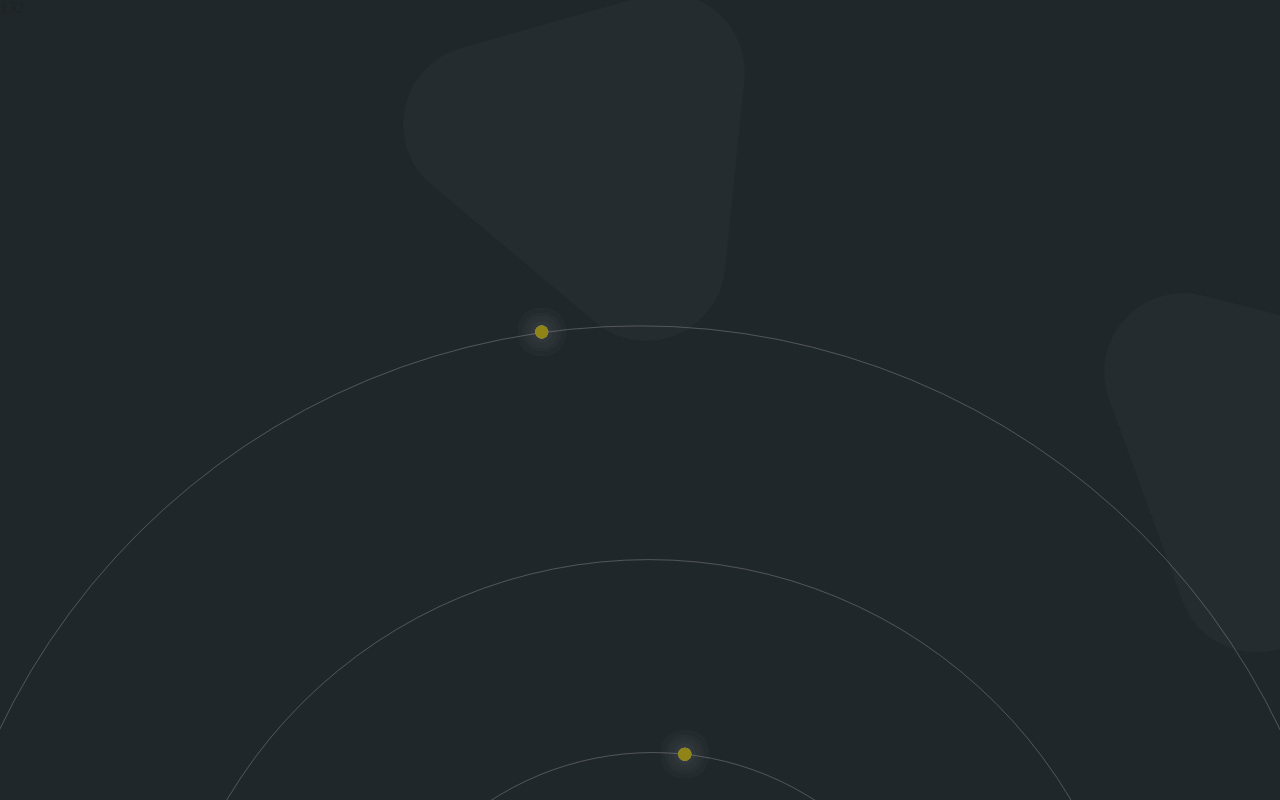
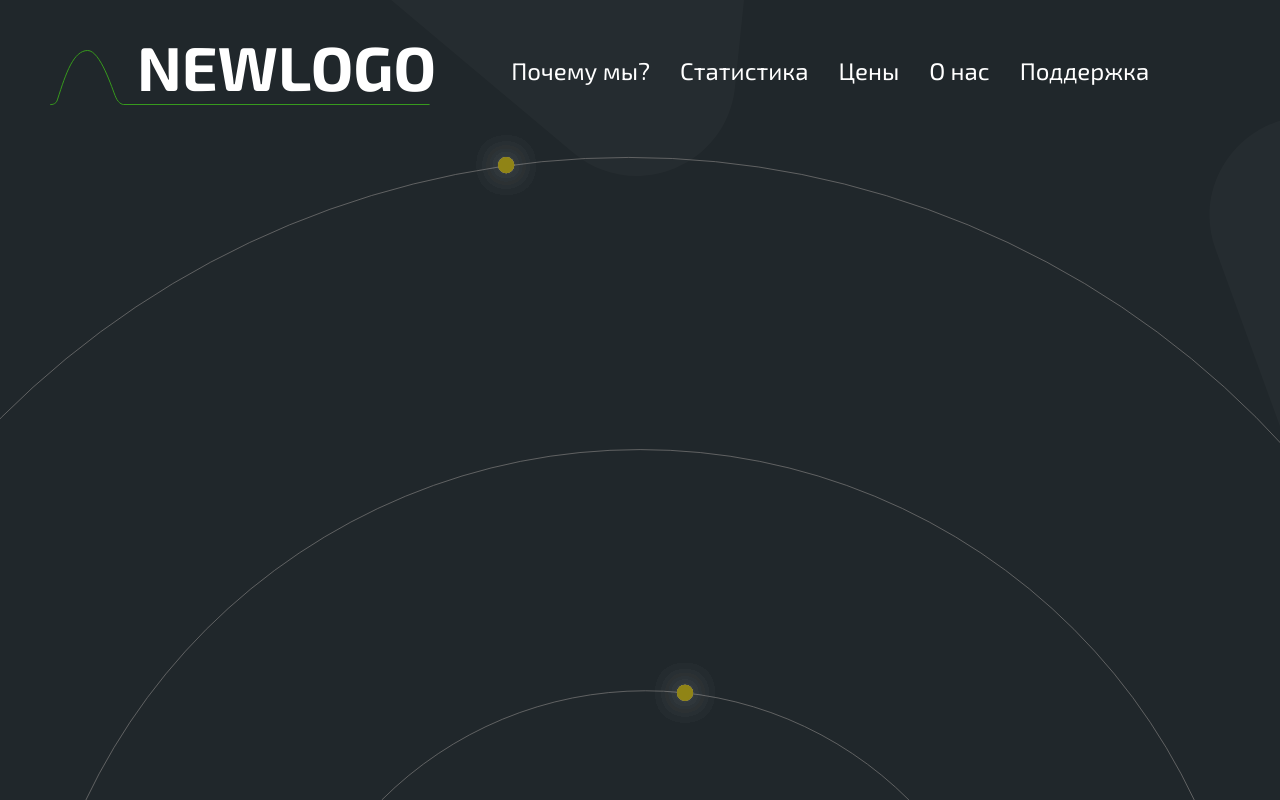
Before and after one commit to Gogabok/Invest-Project, a Vue app in the folder home-page/: page / in a window 1280 px wide. Built offline with nearby package versions, Linux system fonts and the light colour scheme.

Commit message:
компонент навигации и логотип

```diff
--- a/home-page/public/index.html
+++ b/home-page/public/index.html
@@ -6,6 +6,9 @@
     <meta name="viewport" content="width=device-width,initial-scale=1.0">
     <link rel="icon" href="<%= BASE_URL %>favicon.ico">
     <link rel="stylesheet" href="style.css">
+    <link
+      href="https://fonts.googleapis.com/css?family=Exo+2:100,200,300,400,500,600,700,800,900&display=swap&subset=cyrillic"
+      rel="stylesheet">
     <title>home-page</title>
   </head>
   <body>
--- a/home-page/src/App.vue
+++ b/home-page/src/App.vue
@@ -27,8 +27,9 @@ export default {
   position: relative;
   background: #20272B;
   background-image: url("assets/common/main-bg.svg");
-  background-position: calc(50% - 52px) -200px;
-  background-size: 2000px;
+  background-position: calc(50% - 76px) -500px;
+  background-size: 2500px;
   background-repeat: no-repeat;
+  overflow: hidden;
 }
 </style>
--- a/home-page/src/components/header/header.vue
+++ b/home-page/src/components/header/header.vue
@@ -1,15 +1,25 @@
 <template>
-  <div class="header">
-    132
+  <div class="header-wrapper">
+    <logo/>
+    <navigation-component/>
   </div>
 </template>
 
 <script>
+import logo from "@/components/header/logo"
+import navigationComponent from "@/components/header/navigation"
 export default {
-  name: "mainHeader"
+  name: "mainHeader",
+  components: {
+    logo, navigationComponent
+  }
 }
 </script>
 
 <style lang="scss">
-
+  .header-wrapper {
+    padding: 30px 50px;
+    display: flex;
+    align-items: center;
+  }
 </style>
--- /dev/null
+++ b/home-page/src/components/header/logo.vue
@@ -0,0 +1,29 @@
+<template>
+  <div class="logo">
+    <p class="logo-title">NEWLOGO</p>
+  </div>
+</template>
+
+<script>
+export default {
+  name: "logo"
+}
+</script>
+
+<style lang="scss" scoped>
+.logo {
+  padding: 5px 0px 15px 87px;
+  background: url("../../assets/header/logo.png") no-repeat;
+  background-position: 0px 20px;
+}
+.logo-title {
+  font-size: 62px;
+  font-family: "Exo 2", sans-serif;
+  font-weight: bold;
+  color: #fff;
+}
+* {
+  user-select: none;
+  pointer-events: none;
+}
+</style>
--- /dev/null
+++ b/home-page/src/components/header/navigation.vue
@@ -0,0 +1,63 @@
+<template>
+  <div class="navigation">
+    <nav class="navigation-wrapper">
+      <ul class="navigation-list">
+        <router-link
+                    tag="li"
+                    class="navigation-list-item"
+                    v-for="item in nav"
+                    :key="item.link"
+                    :to="item.link"
+                    >
+          {{ item.title }}
+        </router-link>
+      </ul>
+    </nav>
+  </div>
+</template>
+
+<script>
+export default {
+  name: "navigation-component",
+  data: () => ({
+    nav: [
+      {
+        title: "Почему мы?",
+        link: "/why-we"
+      },
+      {
+        title: "Статистика",
+        link: "/stats"
+      },
+      {
+        title: "Цены",
+        link: "/prices"
+      },
+      {
+        title: "О нас",
+        link: "/about"
+      },
+      {
+        title: "Поддержка",
+        link: "/support"
+      },
+    ]
+  })
+}
+</script>
+
+<style lang="scss" scoped>
+  .navigation-list {
+    display: flex;
+    align-items: center;
+    margin-left: 60px;
+    .navigation-list-item {
+      color: #fff;
+      margin: 0px 15px;
+      font-size: 1.5em;
+      font-family: "Exo 2", sans-serif;
+      font-weight: medium;
+      cursor: pointer;
+    }
+  }
+</style>
```
Also changed, not shown: home-page/src/assets/header/logo.png (added).
